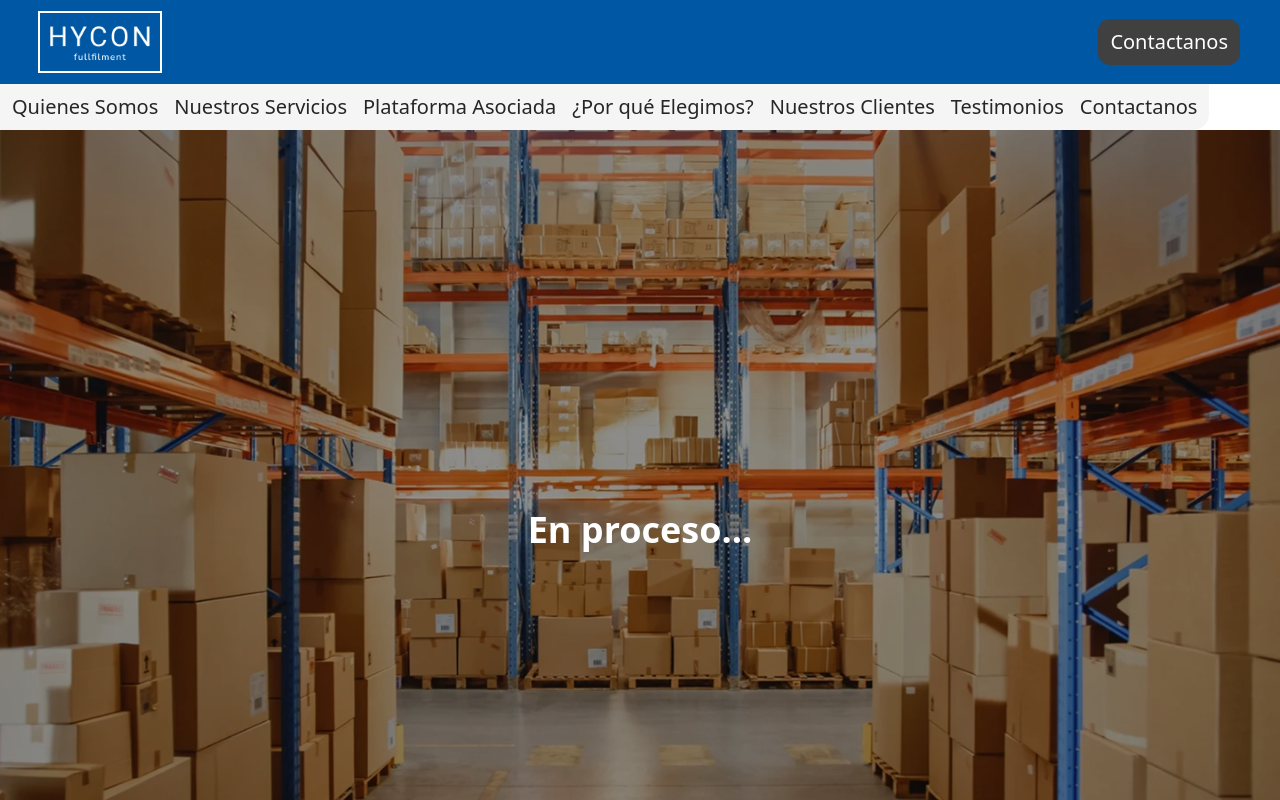
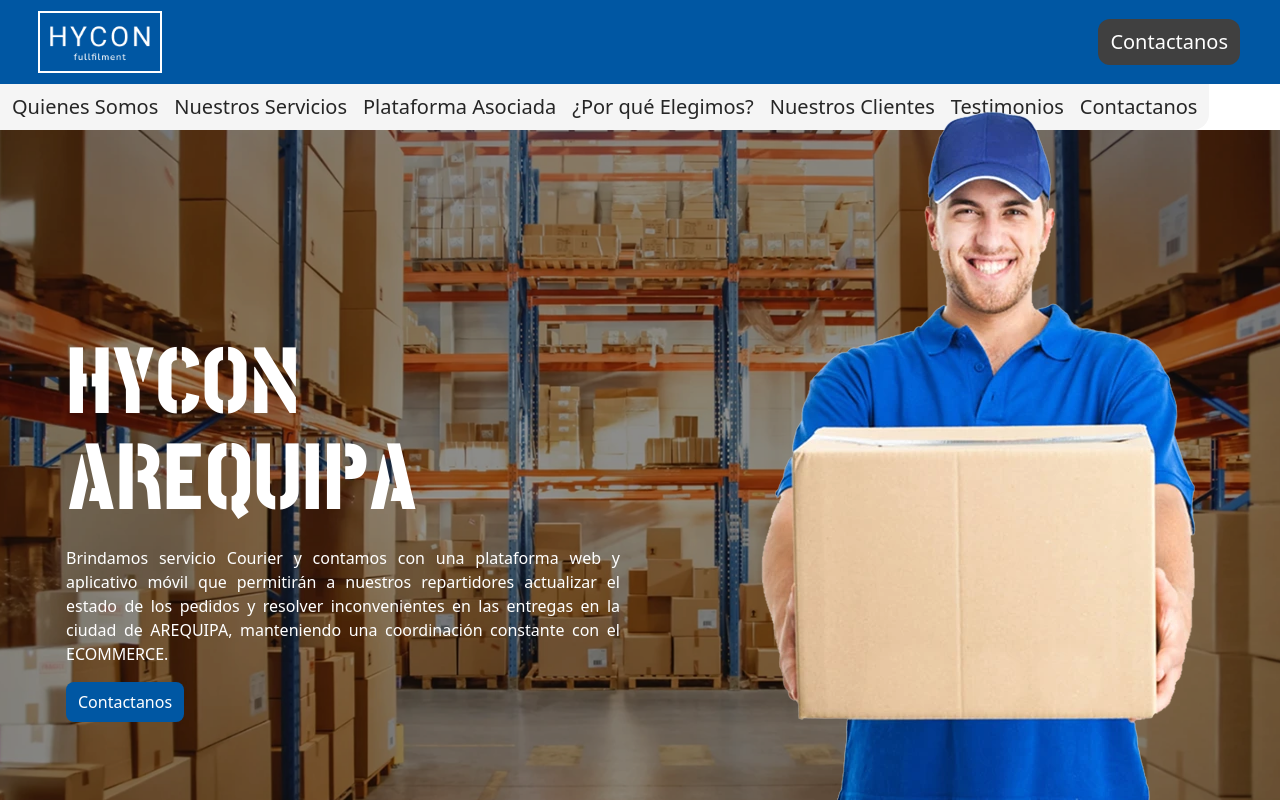
Before and after one commit to MODULYTIX/hycon-app, a React (Vite) app: page / in a window 1280 px wide. Shown: the top 800 px of the page. Built offline with nearby package versions, Linux system fonts and the light colour scheme.

Commit message:
fixed(component): fixed component Hero

```diff
--- a/src/components/Hero.tsx
+++ b/src/components/Hero.tsx
@@ -1,4 +1,5 @@
 import HeroBackground from '../assets/images/hero-background.webp';
+import HeroPersona from '../assets/images/hero-persona.webp';
 
 export default function Hero() {
   return (
@@ -10,8 +11,28 @@
         draggable={false}
       />
       <div className="absolute inset-0 bg-black/40" />
-      <div className="relative z-10 flex items-center justify-center h-full text-white">
-        <h1 className="text-4xl font-bold">En proceso...</h1>
+      <div className="relative z-10 flex items-center justify-around h-full text-white">
+        <div className="w-[554px] space-y-4">
+          <h1 className="text-white text-8xl font-BostNoBillsColombo">HYCON AREQUIPA</h1>
+          <p className="text-white text-justify">
+            Brindamos servicio Courier y contamos con una plataforma web y
+            aplicativo móvil que permitirán a nuestros repartidores actualizar
+            el estado de los pedidos y resolver inconvenientes en las entregas
+            en la ciudad de AREQUIPA, manteniendo una coordinación constante con
+            el ECOMMERCE.
+          </p>
+          <button className="px-3 py-2 bg-primary text-white font-medium rounded-lg">
+            Contactanos
+          </button>
+        </div>
+        <div>
+          <img
+            src={HeroPersona}
+            alt="Persona"
+            draggable={false}
+            className="overflow-hidden object-cover"
+          />
+        </div>
       </div>
     </div>
   );
--- a/src/index.css
+++ b/src/index.css
@@ -41,6 +41,20 @@
   --color-y-80: #854D0E;
   --color-y-90: #713F12;
 
+
+  /* Fonts */
+  --font-BostNoBillsColombo: BostNoBillsColombo;
+}
+
+
+/* Fuentes */
+
+@font-face {
+  font-family: BostNoBillsColombo;
+  font-style: extrabold;
+  font-weight: 800;
+  font-display: swap;
+  src: url("./assets/fonts/PostNoBillsColombo-ExtraBold.ttf") format("truetype");
 }
 
 
--- a/src/pages/HomePage.tsx
+++ b/src/pages/HomePage.tsx
@@ -47,6 +47,7 @@
               src={QS}
               alt="Quiénes somos"
               className="w-[540px] h-[600px] object-cover rounded-[22px]"
+              draggable='false'
             />
           </div>
         </section>
```
Also changed, not shown: src/assets/fonts/PostNoBillsColombo-ExtraBold.ttf (added), src/assets/images/hero-persona.webp (added).
